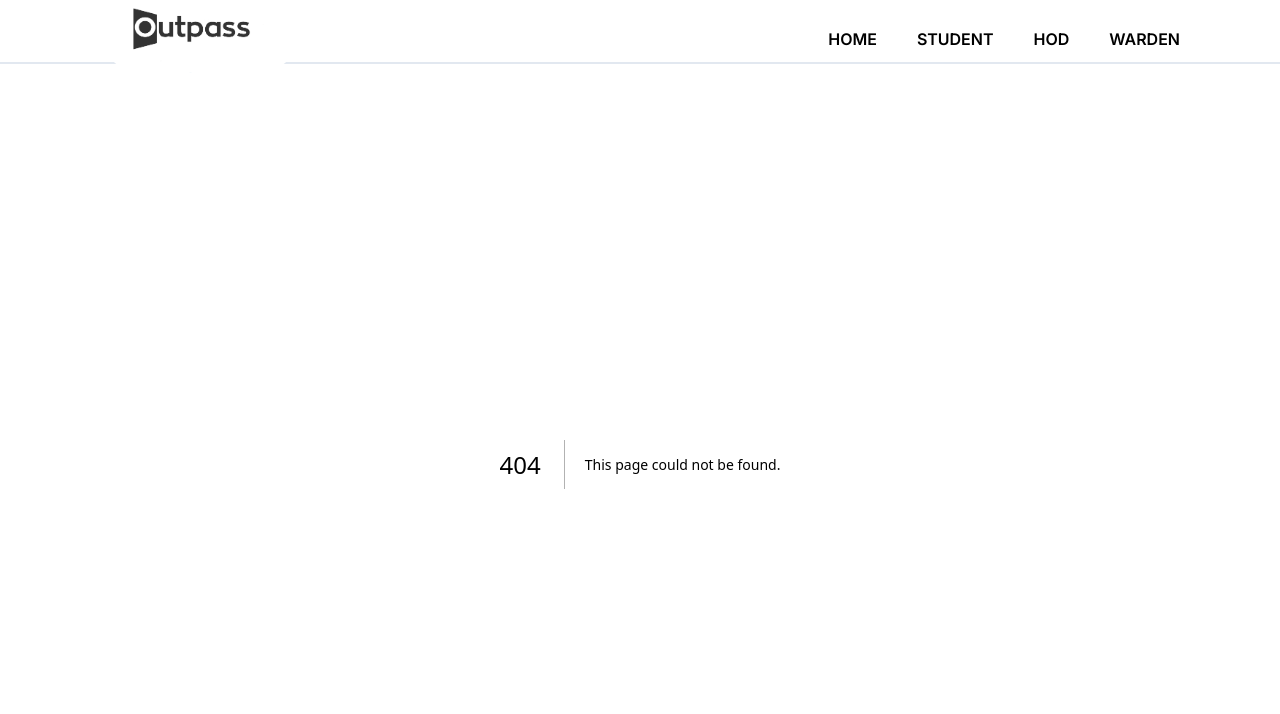
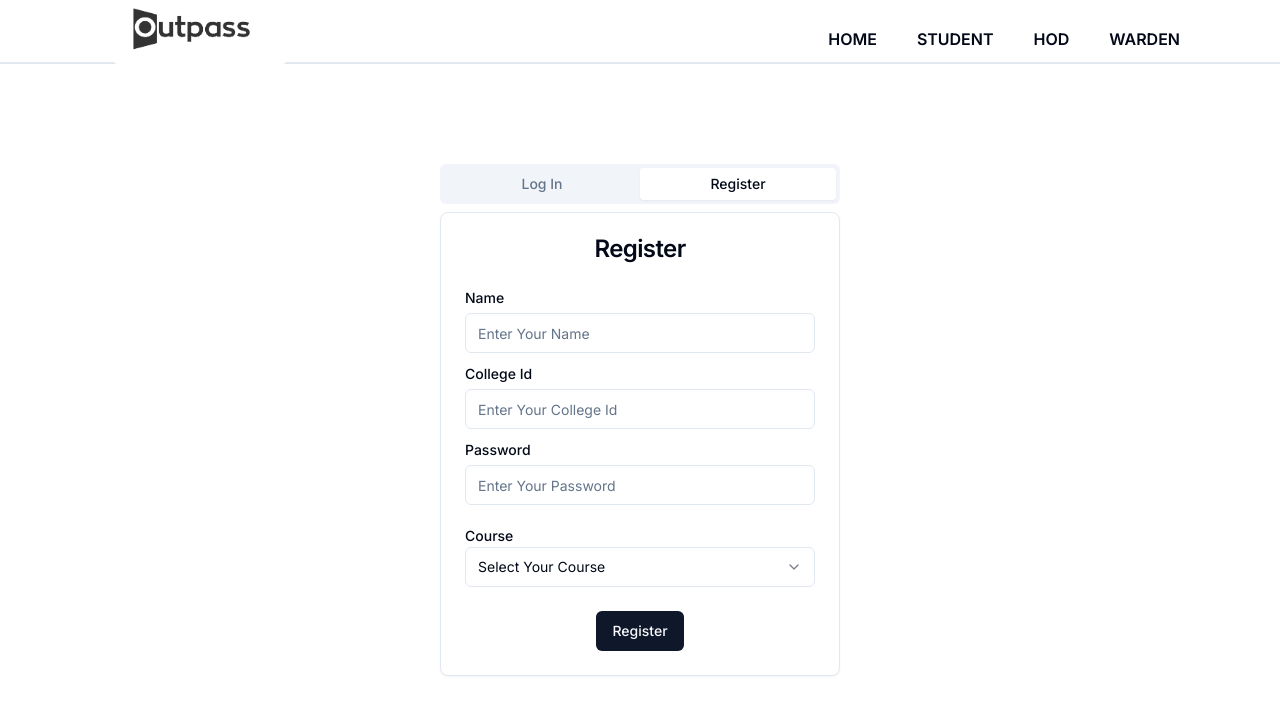
Before and after one commit to Mankaran07/Outpass-Frontend, a Next.js app: page /hod in a window 1280 px wide. Before the commit this address had no page. Shown: the top 714 px of the page. Built offline with nearby package versions, Linux system fonts and the light colour scheme.

Commit message:
HOD Page Added

```diff
--- /dev/null
+++ b/src/app/hod/page.jsx
@@ -0,0 +1,106 @@
+import React from "react";
+import { Button } from "@/components/ui/button";
+import {
+  Card,
+  CardContent,
+  CardFooter,
+  CardHeader,
+  CardTitle,
+} from "@/components/ui/card";
+import { Input } from "@/components/ui/input";
+import { Label } from "@/components/ui/label";
+import { Tabs, TabsContent, TabsList, TabsTrigger } from "@/components/ui/tabs";
+import {
+  Select,
+  SelectContent,
+  SelectGroup,
+  SelectItem,
+  SelectTrigger,
+  SelectValue,
+} from "@/components/ui/select";
+
+const page = () => {
+  return (
+    <div className="mx-[100px]">
+      <div className="flex justify-center items-center my-[100px]">
+        <Tabs defaultValue="Register" className="w-[400px]">
+          <TabsList className="grid w-full grid-cols-2">
+            <TabsTrigger value="Login">Log In</TabsTrigger>
+            <TabsTrigger value="Register">Register</TabsTrigger>
+          </TabsList>
+          <TabsContent value="Login">
+            <Card>
+              <CardHeader>
+                <CardTitle className="text-center">Log In</CardTitle>
+              </CardHeader>
+              <CardContent className="space-y-2">
+                <div className="space-y-1">
+                  <Label htmlFor="college_id">College Id</Label>
+                  <Input id="college_id" placeholder="Enter College Id" />
+                </div>
+                <div className="space-y-1">
+                  <Label htmlFor="password">Password</Label>
+                  <Input
+                    id="password"
+                    type="password"
+                    placeholder="Enter Your Password"
+                  />
+                </div>
+              </CardContent>
+              <CardFooter>
+                <Button className="mx-auto">Log In</Button>
+              </CardFooter>
+            </Card>
+          </TabsContent>
+          <TabsContent value="Register">
+            <Card>
+              <CardHeader>
+                <CardTitle className="text-center">Register</CardTitle>
+              </CardHeader>
+              <CardContent className="space-y-2">
+                <div className="space-y-1">
+                  <Label htmlFor="name">Name</Label>
+                  <Input id="name" placeholder="Enter Your Name" />
+                </div>
+                <div className="space-y-1">
+                  <Label htmlFor="college_id">College Id</Label>
+                  <Input id="college_id" placeholder="Enter Your College Id" />
+                </div>
+                <div className="space-y-1">
+                  <Label htmlFor="password">Password</Label>
+                  <Input
+                    id="reg_no"
+                    type="password"
+                    placeholder="Enter Your Password"
+                  />
+                </div>
+                <div className="pt-[10px]">
+                  <Label htmlFor="Course">Course</Label>
+                  <Select>
+                    <SelectTrigger className="w-[350px]">
+                      <SelectValue placeholder="Select Your Course" />
+                    </SelectTrigger>
+                    <SelectContent>
+                      <SelectGroup>
+                        <SelectItem value="BTech">B.Tech</SelectItem>
+                        <SelectItem value="MTech">M.Tech</SelectItem>
+                        <SelectItem value="PGDM">PGDM</SelectItem>
+                        <SelectItem value="MBA">MBA</SelectItem>
+                        <SelectItem value="MCA">MCA</SelectItem>
+                      </SelectGroup>
+                    </SelectContent>
+                  </Select>
+                </div>
+              </CardContent>
+              <CardFooter>
+                <Button className="mx-auto">Register</Button>
+              </CardFooter>
+            </Card>
+          </TabsContent>
+        </Tabs>
+      </div>
+    </div>
+  );
+};
+
+export default page;
```
